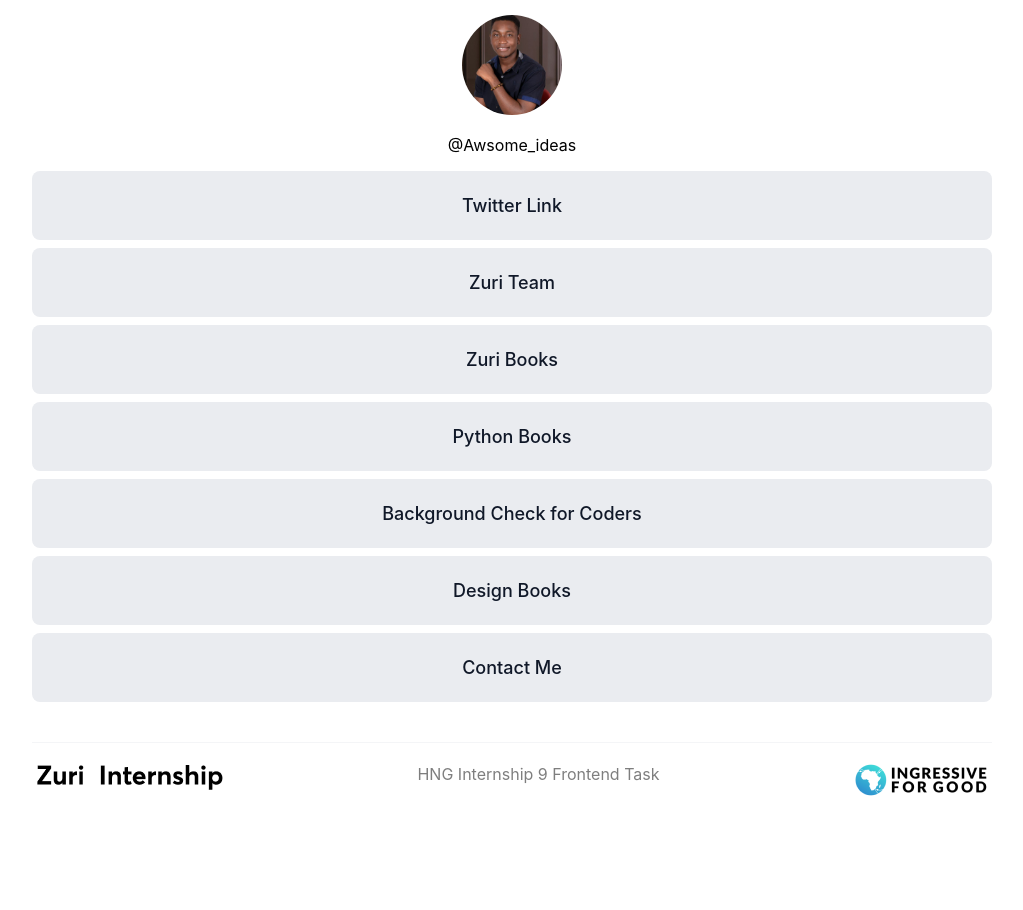
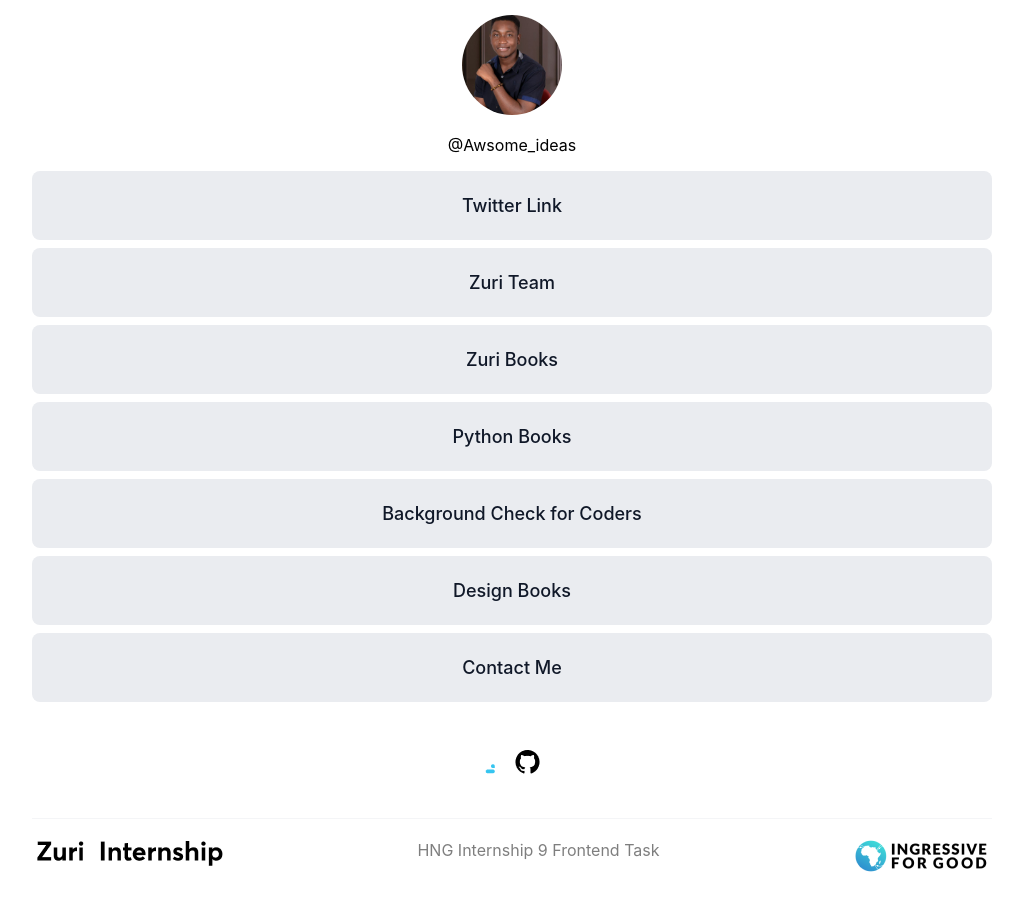
Before and after one commit to jackfros-glitch/HNG_Stage1, a React (Create React App) app: page / in a window 1280 px wide. Shown: the whole page, without its empty margins (128-1151 px from the left). Before the commit the page ends 836 px from the top, so only its background shows below. Built offline with nearby package versions, Linux system fonts and the light colour scheme.

Commit message:
Style: Update footer design to have social icons both in desktop view and mobile view

```diff
--- a/src/Components/Footer.js
+++ b/src/Components/Footer.js
@@ -11,7 +11,7 @@ function Footer() {
 
   return (
     <div className=''>
-        {location.pathname === '/' && <div className='social_icons' hidden>
+        {location.pathname === '/' && <div className='social_icons'>
             <img src={slack} alt="slack icon" style={{marginRight:'20px'}}/>
             <img src={github} alt="github icon" />
         </div>}
--- a/src/index.css
+++ b/src/index.css
@@ -65,6 +65,13 @@ textarea{
   color:#fff;
 }
 
+.social_icons{
+  display: block;
+  text-align:center;
+  width:100%;
+  margin-top:3rem;
+}
+
 .input-text:focus, .input-textarea:focus, .input-email:focus{
   outline: none;
   border:1px solid lightblue;
@@ -114,12 +121,7 @@ textarea{
   .contact-container{
     padding-inline: 0px;
   }
-  .social_icons{
-    display: block;
-    text-align:center;
-    width:100%;
-    margin-top:3rem;
-  }
+
   .name-input{
     display:flex;
     flex-direction: column;
```
